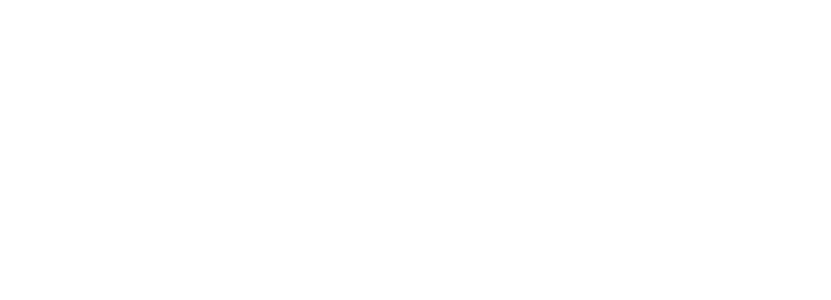
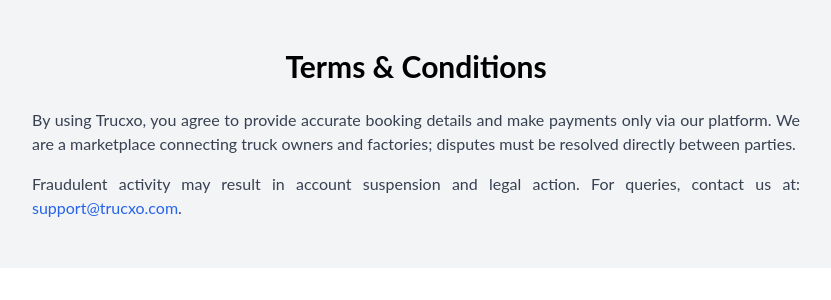
Before and after one commit to trucxo/Trucxo_Website, a React (Create React App) app: page /terms-and-conditions in a window 1280 px wide. Before the commit this address had no page. Shown: the top 300 px of the page, without its empty margins (224-1055 px from the left). Built offline with nearby package versions, Linux system fonts and the light colour scheme.

Commit message:
razorpay validation

```diff
--- a/src/App.js
+++ b/src/App.js
@@ -11,7 +11,11 @@
 import Home from './pages/Home';
 import Contact from './pages/Contact';
 import DemoProduct from './pages/DemoProduct';
-
+import PrivacyPolicy
+ from './components/PrivacyPolicy';
+ import RefundPolicy from './components/RefundPolicy';
+ import TermsConditions from './components/TermsConditions';
+ import ShippingPolicy from './components/ShippingPolicy';
 import {useDocTitle} from './components/CustomHook';
 import ScrollToTop from './components/ScrollToTop';
 
@@ -40,6 +44,10 @@
             <Route path="/" element={<Home />} />
             <Route path="/contact" element={<Contact />} />
             <Route path="/get-demo" element={<DemoProduct />} />
+            <Route path="/privacy-policy" element={<PrivacyPolicy />} />
+          <Route path="/refund-policy" element={<RefundPolicy />} />
+          <Route path="/terms-and-conditions" element={<TermsConditions />} />
+          <Route path="/shipping-policy" element={<ShippingPolicy />} />
           </Routes>
         </ScrollToTop>
       </Router>
--- a/src/components/Footer.js
+++ b/src/components/Footer.js
@@ -1,5 +1,5 @@
 import React from 'react';
-import {Link} from 'react-router-dom';
+import { Link } from 'react-router-dom';
 import { HashLink } from 'react-router-hash-link';
 
 const Footer = () => {
@@ -27,13 +27,19 @@
                             <h6 className="text-[#000000] text-xl font-bold mb-4">LINKS</h6>
                             <ul className="text-md">
                                 <li className="mb-2">
-                            <HashLink to="#" className="text-[#000000] hover:text-black hover:tracking-wider transition duration-250 ease-in-out">About</HashLink>
+                                    <HashLink to="/contact" className="text-[#000000] hover:text-black hover:tracking-wider transition duration-250 ease-in-out">Contact</HashLink>
                                 </li>
                                 <li className="mb-2">
-                            <HashLink to="#" className="text-[#000000] hover:text-black hover:tracking-wider transition duration-250 ease-in-out">Services</HashLink>
+                                    <Link to="/privacy-policy" className="text-[#000000] hover:text-black">Privacy Policy</Link>
                                 </li>
                                 <li className="mb-2">
-                            <HashLink to="#" className="text-[#000000] hover:text-black hover:tracking-wider transition duration-250 ease-in-out">Contact</HashLink>
+                                    <Link to="/refund-policy" className="text-[#000000] hover:text-black">Refund Policy</Link>
+                                </li>
+                                <li className="mb-2">
+                                    <Link to="/terms-and-conditions" className="text-[#000000] hover:text-black">Terms & Conditions</Link>
+                                </li>
+                                <li className="mb-2">
+                                    <Link to="/shipping-policy" className="text-[#000000] hover:text-black">Shipping Policy</Link>
                                 </li>
                             </ul>
                         </div>
--- /dev/null
+++ b/src/components/PrivacyPolicy.js
@@ -0,0 +1,25 @@
+import React from "react";
+
+const PrivacyPolicy = () => {
+  return (
+    <div className="bg-gray-100 py-12 px-6">
+      <h1 className="text-3xl font-bold text-center mb-6">Privacy Policy</h1>
+      <div className="max-w-3xl mx-auto text-gray-700 text-justify">
+        <p>
+          At <strong>Trucxo</strong>, we are committed to protecting your privacy.
+          We only collect essential data like name, email, and GST/PAN for
+          account creation and booking purposes. Payment details are processed
+          securely via Razorpay — we never store your card or bank details.
+        </p>
+        <p className="mt-4">
+          For any privacy concerns, contact us at:{" "}
+          <a href="mailto:support@trucxo.com" className="text-blue-600">
+            support@trucxo.com
+          </a>.
+        </p>
+      </div>
+    </div>
+  );
+};
+
+export default PrivacyPolicy;
--- /dev/null
+++ b/src/components/RefundPolicy.js
@@ -0,0 +1,25 @@
+import React from "react";
+
+const RefundPolicy = () => {
+  return (
+    <div className="bg-gray-100 py-12 px-6">
+      <h1 className="text-3xl font-bold text-center mb-6">Refund & Cancellation Policy</h1>
+      <div className="max-w-3xl mx-auto text-gray-700 text-justify">
+        <p>
+          Cancellations must be raised within 24 hours of booking,
+          provided the truck is not dispatched. Refunds (if applicable)
+          are processed to the original payment method within 7–10 working days.
+        </p>
+        <p className="mt-4">
+          No refunds are available for completed trips.
+          For refund queries, email us at:{" "}
+          <a href="mailto:support@trucxo.com" className="text-blue-600">
+            support@trucxo.com
+          </a>.
+        </p>
+      </div>
+    </div>
+  );
+};
+
+export default RefundPolicy;
--- /dev/null
+++ b/src/components/ShippingPolicy.js
@@ -0,0 +1,25 @@
+import React from "react";
+
+const ShippingPolicy = () => {
+  return (
+    <div className="bg-gray-100 py-12 px-6">
+      <h1 className="text-3xl font-bold text-center mb-6">Shipping Policy</h1>
+      <div className="max-w-3xl mx-auto text-gray-700 text-justify">
+        <p>
+          Trucxo ensures timely dispatch of trucks once bookings are confirmed.
+          Estimated delivery timelines will be shared at the time of booking.
+        </p>
+        <p className="mt-4">
+          For delays due to unforeseen circumstances (weather, traffic, strikes),
+          we will notify customers promptly.
+          For support, email:{" "}
+          <a href="mailto:support@trucxo.com" className="text-blue-600">
+            support@trucxo.com
+          </a>.
+        </p>
+      </div>
+    </div>
+  );
+};
+
+export default ShippingPolicy;
--- /dev/null
+++ b/src/components/TermsConditions.js
@@ -0,0 +1,26 @@
+import React from "react";
+
+const TermsConditions = () => {
+  return (
+    <div className="bg-gray-100 py-12 px-6">
+      <h1 className="text-3xl font-bold text-center mb-6">Terms & Conditions</h1>
+      <div className="max-w-3xl mx-auto text-gray-700 text-justify">
+        <p>
+          By using Trucxo, you agree to provide accurate booking details
+          and make payments only via our platform. We are a marketplace
+          connecting truck owners and factories; disputes must be resolved
+          directly between parties.
+        </p>
+        <p className="mt-4">
+          Fraudulent activity may result in account suspension and legal action.
+          For queries, contact us at:{" "}
+          <a href="mailto:support@trucxo.com" className="text-blue-600">
+            support@trucxo.com
+          </a>.
+        </p>
+      </div>
+    </div>
+  );
+};
+
+export default TermsConditions;
```
Lines whose indentation alone changed are shown as unchanged.
